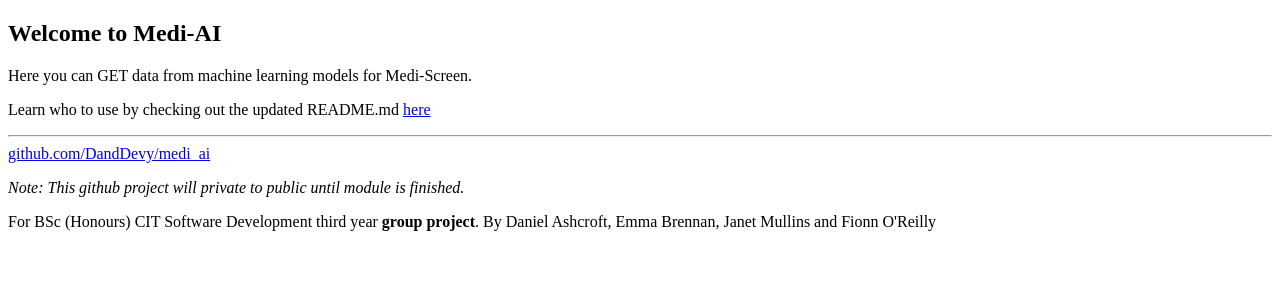
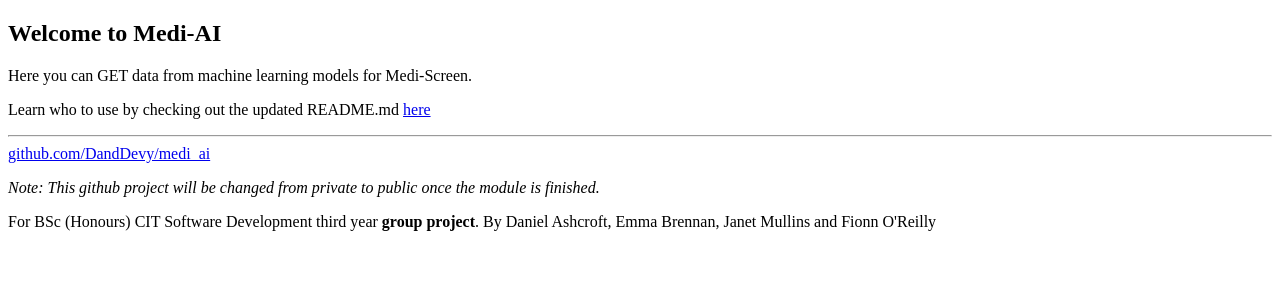
Before and after one commit to DandDevy/medi_ai, a Flask app: page / in a window 1280 px wide. Shown: the part 82-382 px from the top of the page. Run offline with Flask 2, Linux system fonts and the light colour scheme.

Commit message:
corrected spelling error in doc.html

```diff
--- a/templates/doc.html
+++ b/templates/doc.html
@@ -19,7 +19,7 @@
   <footer>
       <hr>
       <a href="https://github.com/DandDevy/medi_ai">github.com/DandDevy/medi_ai</a>
-      <p><i>Note: This github project will private to public until module is finished.</i></p>
+      <p><i>Note: This github project will be changed from private to public once the module is finished.</i></p>
       <p>For BSc (Honours) CIT Software Development third year <b>group project</b>. By Daniel Ashcroft, Emma Brennan, Janet Mullins and Fionn O'Reilly</p>
   </footer>
   </body>
```
